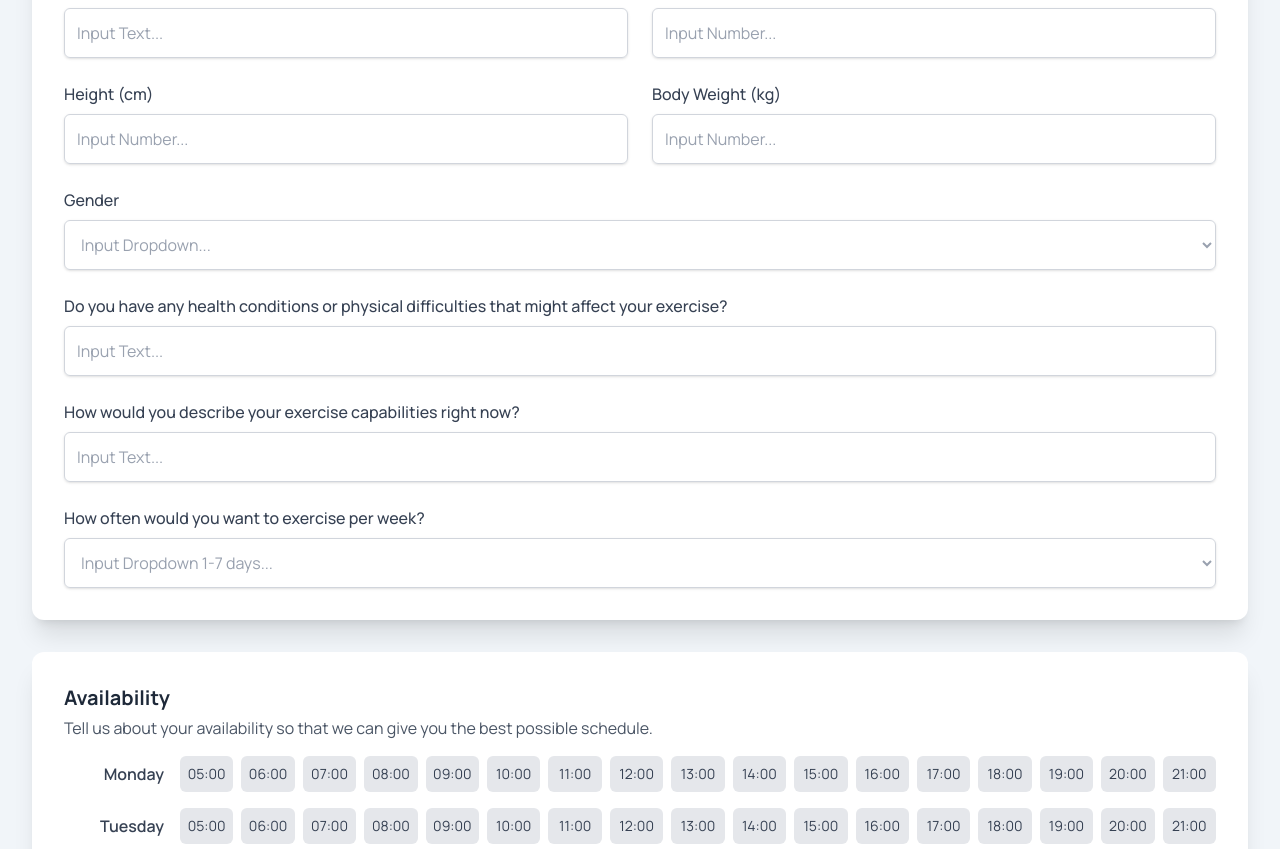
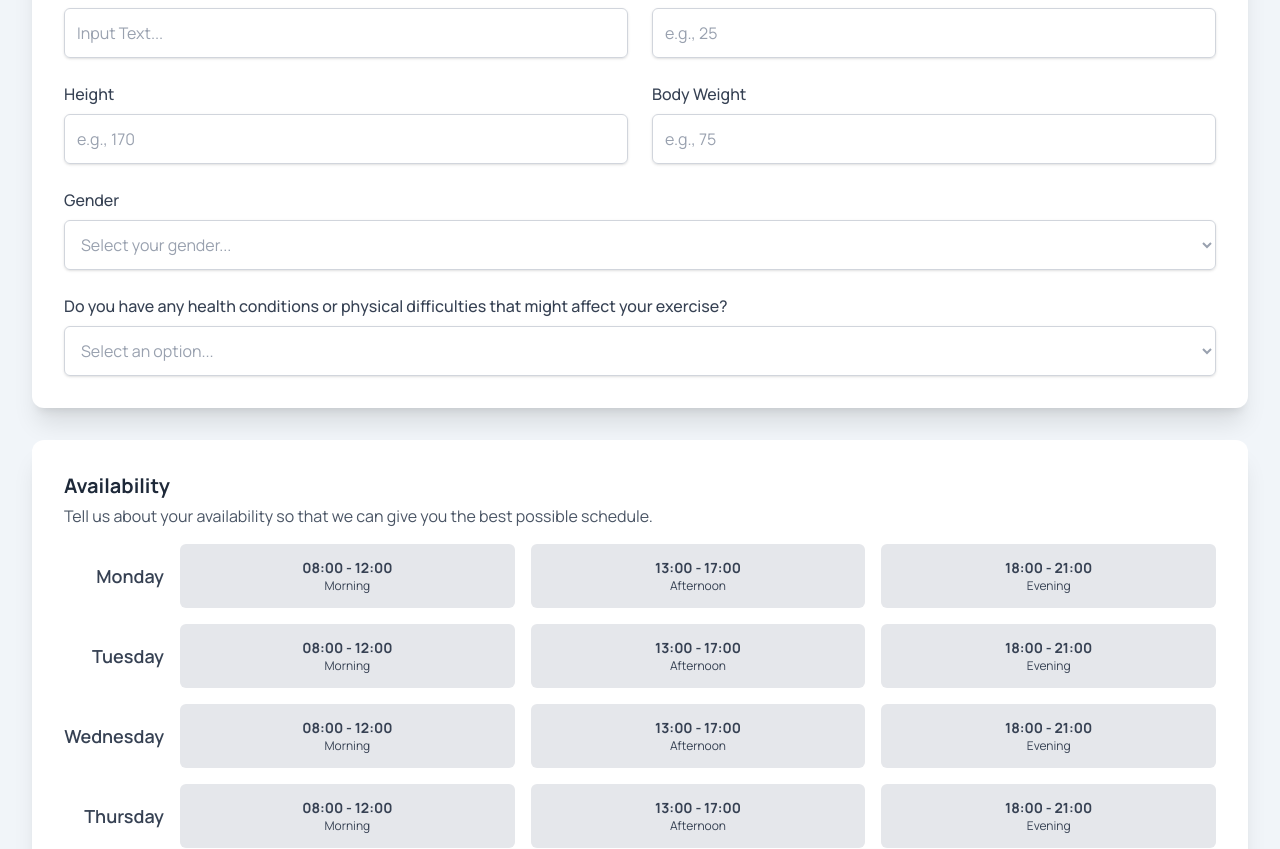
Before and after one commit to 5calvinw/PermaFit, a Next.js app: page /onboarding in a window 1280 px wide. Shown: the part 188-1037 px from the top of the page. Built offline with nearby package versions, Linux system fonts and the light colour scheme.

Commit message:
upgrade onboarding
onboarding changes:
1. input text black
2. remove unnecessary questions
3. add requirements for every questions
4. smaller card (not full width)
5. changing time input
6. smaller submit button

```diff
--- a/src/app/onboarding/page.tsx
+++ b/src/app/onboarding/page.tsx
@@ -1,11 +1,11 @@
-'use client'
+'use client';
 
-import { useState } from 'react';
+import { useState, useCallback } from 'react';
 import { useRouter } from 'next/navigation';
-// ✨ 1. IMPORT IDetail along with the others
 import { db, IUser, ISession, IDetail } from '../lib/db';
 
-// --- (No changes to interfaces or other functions) ---
+// --- TYPE DEFINITIONS ---
+// Removed exerciseFrequency
 interface IFormData {
   name: string;
   age: string;
@@ -13,64 +13,81 @@
   bodyWeight: string;
   gender: string;
   healthConditions: string;
-  mobility: string;
-  exerciseCapabilities: string;
-  exerciseFrequency: string;
 }
-type TimeSlot = string;
+type TimeBlockLabel = string;
 type Day = string;
-type Availability = Record<Day, Record<TimeSlot, boolean>>;
-const DAYS_OF_WEEK: Day[] = ["Monday", "Tuesday", "Wednesday", "Thursday", "Friday", "Saturday", "Sunday"];
-const TIME_SLOTS: TimeSlot[] = Array.from({ length: 17 }, (_, i) => `${String(i + 5).padStart(2, '0')}:00`);
+type Availability = Record<Day, Record<TimeBlockLabel, boolean>>;
+type FormattedAvailability = Record<Day, string[]>;
+type ScheduleSlot = { day: string; slot: string };
+
+// --- CONSTANTS & CONFIGURATION ---
+const DAYS_OF_WEEK: Day[] = ['Monday', 'Tuesday', 'Wednesday', 'Thursday', 'Friday', 'Saturday', 'Sunday'];
+
+const TIME_BLOCKS = [
+  { label: 'Morning', time: '09:00', range: '08:00 - 12:00' },
+  { label: 'Afternoon', time: '14:00', range: '13:00 - 17:00' },
+  { label: 'Evening', time: '18:00', range: '18:00 - 21:00' },
+];
+
+// --- HELPER FUNCTIONS (Pure Logic) ---
+
+/**
+ * Creates the initial state for the availability grid using time blocks.
+ * @returns {Availability} The initial availability object.
+ */
 const createInitialAvailability = (): Availability => {
   const initialState: Availability = {};
-  DAYS_OF_WEEK.forEach(day => {
+  DAYS_OF_WEEK.forEach((day) => {
     initialState[day] = {};
-    TIME_SLOTS.forEach(time => {
-      initialState[day][time] = false;
+    TIME_BLOCKS.forEach((block) => {
+      initialState[day][block.label] = false;
     });
   });
   return initialState;
 };
-function pickSchedule(availability: any, sessions: number): {day: string, slot: string}[] {
+
+/**
+ * Selects a weekly exercise schedule based on user availability, aiming for an even distribution of sessions.
+ * @param {FormattedAvailability} availability - The user's available time slots (as representative times).
+ * @param {number} sessions - The desired number of sessions per week.
+ * @returns {ScheduleSlot[]} An array of selected schedule slots.
+ */
+function pickSchedule(availability: FormattedAvailability, sessions: number): ScheduleSlot[] {
   const dayOrder: Record<string, number> = {
-      Monday: 1, Tuesday: 2, Wednesday: 3, Thursday: 4,
-      Friday: 5, Saturday: 6, Sunday: 7,
+    Monday: 1,
+    Tuesday: 2,
+    Wednesday: 3,
+    Thursday: 4,
+    Friday: 5,
+    Saturday: 6,
+    Sunday: 7,
   };
 
-    let potentialSlots: {dayIndex: number; day: string; time: string}[] = [];
-    Object.entries(availability).forEach(([day, slots]: any) => {
-        slots.forEach((time: string) => {
-            potentialSlots.push({ dayIndex: dayOrder[day], day, time });
-        });
-    });
-    potentialSlots.sort((a, b) => a.dayIndex - b.dayIndex);
+  let potentialSlots = Object.entries(availability)
+    .flatMap(([day, slots]) => slots.map((time) => ({ dayIndex: dayOrder[day], day, time })))
+    .sort((a, b) => a.dayIndex - b.dayIndex || a.time.localeCompare(b.time));
 
-    if (sessions <= 0 || potentialSlots.length === 0) {
-        return [];
-    }
+  if (sessions <= 0 || potentialSlots.length === 0) return [];
 
-    const selectedSchedule: {day: string, slot: string}[] = [];
+  const selectedSchedule: ScheduleSlot[] = [];
   const gap = 7.0 / sessions;
   let lastPickedDayIndex = -Infinity;
 
   while (selectedSchedule.length < sessions && potentialSlots.length > 0) {
-        const nextSlot = potentialSlots.find(
-            slot => slot.dayIndex >= lastPickedDayIndex + gap
-        );
+    const nextSlotIndex = potentialSlots.findIndex((slot) => slot.dayIndex >= lastPickedDayIndex + gap);
 
-        if (nextSlot) {
+    if (nextSlotIndex !== -1) {
+      const [nextSlot] = potentialSlots.splice(nextSlotIndex, 1);
       selectedSchedule.push({ day: nextSlot.day, slot: nextSlot.time });
       lastPickedDayIndex = nextSlot.dayIndex;
-            potentialSlots = potentialSlots.filter(slot => slot !== nextSlot);
     } else {
       break;
     }
   }
 
   if (selectedSchedule.length < sessions) {
-        const pickedDays = selectedSchedule.map(s => s.day);
-        const remainingSlots = potentialSlots.filter(s => !pickedDays.includes(s.day));
+    const pickedDays = new Set(selectedSchedule.map((s) => s.day));
+    const remainingSlots = potentialSlots.filter((s) => !pickedDays.has(s.day));
     const needed = sessions - selectedSchedule.length;
 
     for (let i = 0; i < needed && i < remainingSlots.length; i++) {
@@ -81,9 +98,31 @@
   return selectedSchedule;
 }
 
+/**
+ * Validates the form data before submission.
+ * @param {IFormData} data - The form data to validate.
+ * @returns {string | null} An error message string if validation fails, otherwise null.
+ */
+function validateFormData(data: IFormData): string | null {
+  const age = parseInt(data.age, 10);
+  const height = parseInt(data.height, 10);
+  const weight = parseInt(data.bodyWeight, 10);
+
+  if (data.name.trim() === '') return 'Name is required.';
+  if (!age || age < 1 || age > 120) return 'Please enter a valid age between 1 and 120.';
+  if (!height || height < 50 || height > 200) return 'Please enter a valid height between 50 and 200 cm.';
+  if (!weight || weight < 20 || weight > 200) return 'Please enter a valid body weight between 20 and 200 kg.';
+  if (data.gender === '') return 'Please select a gender.';
+  if (data.healthConditions === '') return 'Please select a health condition option.';
+  // Removed exerciseFrequency check
+  return null;
+}
+
+// --- REACT COMPONENT ---
 export default function SchedulesPage() {
   const router = useRouter();
 
+  // Removed exerciseFrequency from initial state
   const [formData, setFormData] = useState<IFormData>({
     name: '',
     age: '',
@@ -91,55 +130,61 @@
     bodyWeight: '',
     gender: '',
     healthConditions: '',
-    mobility: '',
-    exerciseCapabilities: '',
-    exerciseFrequency: '',
   });
 
   const [availability, setAvailability] = useState<Availability>(createInitialAvailability());
 
-  const handleChange = (e: React.ChangeEvent<HTMLInputElement | HTMLSelectElement>) => {
+  const handleChange = useCallback((e: React.ChangeEvent<HTMLInputElement | HTMLSelectElement>) => {
     const { name, value } = e.target;
-    setFormData(prevState => ({
-      ...prevState,
-      [name]: value,
+    let processedValue = value;
+    if (['age', 'height', 'bodyWeight'].includes(name)) {
+      processedValue = value.replace(/\D/g, '');
+    } else if (name === 'name') {
+      processedValue = value.replace(/[^a-zA-Z\s]/g, '');
+    }
+    setFormData((prevState) => ({ ...prevState, [name]: processedValue }));
+  }, []);
+
+  const handleAvailabilityToggle = useCallback((day: Day, blockLabel: TimeBlockLabel) => {
+    setAvailability((prev) => ({
+      ...prev,
+      [day]: { ...prev[day], [blockLabel]: !prev[day][blockLabel] },
     }));
-  };
+  }, []);
 
-  const handleAvailabilityToggle = (day: Day, time: TimeSlot) => {
-    setAvailability(prev => ({
-      ...prev,
-      [day]: {
-        ...prev[day],
-        [time]: !prev[day][time],
-      }
-    }));
-  };
-
-  const handleSubmit = async (e: React.FormEvent) => {
+  const handleSubmit = useCallback(
+    async (e: React.FormEvent) => {
       e.preventDefault();
 
+      const validationError = validateFormData(formData);
+      if (validationError) {
+        alert(validationError);
+        return;
+      }
+
+      try {
         const newUser: IUser = {
           name: formData.name,
-      age: parseInt(formData.age, 10) || 0,
-      height: parseFloat(formData.height) || 0,
-      weight: parseFloat(formData.bodyWeight) || 0,
+          age: parseInt(formData.age, 10),
+          height: parseInt(formData.height, 10),
+          weight: parseInt(formData.bodyWeight, 10),
           health: formData.healthConditions,
-      preferredFrequency: formData.exerciseFrequency,
+          preferredFrequency: '', // This field can be removed or set to empty
         };
+        await db.users.add(newUser);
 
-    try {
-      const id = await db.users.add(newUser);
-      console.log(`User data saved to database with ID: ${id}`);
+        // UPDATE: Calculate sessionsPerWeek based on the number of days selected in availability
+        const sessionsPerWeek = Object.values(availability).filter((daySlots) =>
+          Object.values(daySlots).some((isSelected) => isSelected)
+        ).length;
 
-      const sessionsPerWeek = parseInt(formData.exerciseFrequency, 10) || 0;
+        const formattedAvailability: FormattedAvailability = {};
+        const blockTimeToLabelMap = Object.fromEntries(TIME_BLOCKS.map((b) => [b.label, b.time]));
 
-      const formattedAvailability: Record<string, string[]> = {};
-      Object.entries(availability).forEach(([day, times]) => {
-        const selectedTimes = Object.entries(times)
-          .filter(([, isSelected]) => isSelected)
-          .map(([time]) => time);
-
+        Object.entries(availability).forEach(([day, blocks]) => {
+          const selectedTimes = Object.keys(blocks)
+            .filter((blockLabel) => blocks[blockLabel])
+            .map((blockLabel) => blockTimeToLabelMap[blockLabel]);
           if (selectedTimes.length > 0) {
             formattedAvailability[day] = selectedTimes;
           }
@@ -147,15 +192,10 @@
 
         if (sessionsPerWeek > 0 && Object.keys(formattedAvailability).length > 0) {
           const generatedSchedule = pickSchedule(formattedAvailability, sessionsPerWeek);
-
-        // ✨ 2. NEW LOGIC TO CREATE DETAILS AND SESSIONS
-        // Define the preset workout plan
           const movementOrder = [1, 3, 2, 5, 4];
 
-        // Loop through each session returned by pickSchedule
           for (const scheduleItem of generatedSchedule) {
-          // A. Create the 5 detail records for this session
-          const detailsToCreate: Omit<IDetail, 'detailID'>[] = movementOrder.map(mId => ({
+            const detailsToCreate: Omit<IDetail, 'detailID'>[] = movementOrder.map((mId) => ({
               movementID: mId,
               totalSets: 3,
               totalReps: 10,
@@ -163,128 +203,150 @@
               badRep: 0,
               completedSets: 0,
             }));
-
-          // B. Save the details and get their new primary keys (IDs)
             const newDetailIDs = await db.details.bulkAdd(detailsToCreate, { allKeys: true });
-
-          // C. Create the session object with the new detail IDs
             const sessionToSave: Omit<ISession, 'sessionID'> = {
               day: scheduleItem.day,
               time: scheduleItem.slot,
-            detailIDs: newDetailIDs as number[], // Link to the details we just created
+              detailIDs: newDetailIDs as number[],
             };
-
-          // D. Save the new session to the database
             await db.sessions.add(sessionToSave);
           }
-        console.log(`Generated and saved ${generatedSchedule.length} new sessions with custom details.`);
         }
 
         alert('Onboarding successful! You will be redirected to the homepage.');
         router.push('/');
-
       } catch (error) {
-      console.error("Failed to save user data or schedule:", error);
+        console.error('Failed to save user data or schedule:', error);
         alert('There was an error submitting your information. Please try again.');
       }
-  };
+    },
+    [formData, availability, router]
+  );
 
-  const inputClasses = "w-full p-3 border border-gray-300 rounded-md shadow-sm focus:ring-blue-500 focus:border-blue-500 placeholder:text-gray-400";
+  const inputClasses =
+    'w-full p-3 border border-gray-300 rounded-md shadow-sm focus:ring-blue-500 focus:border-blue-500 placeholder:text-gray-400 text-black';
 
   return (
-    // --- (The JSX for the form remains completely unchanged) ---
     <main className="flex-1 bg-slate-100 p-8">
+      <div className="max-w-7xl mx-auto">
         <form onSubmit={handleSubmit}>
-          {/* --- Box 1: Onboarding Questions --- */}
           <div className="bg-white p-8 shadow-xl rounded-xl mb-8">
             <div className="mb-8">
               <h1 className="text-2xl font-bold text-black">Onboarding</h1>
-                  <p className="text-xl text-black mt-2">Tell us about yourself for us to give you the best experience on our application.</p>
+              <p className="text-xl text-black mt-2">
+                Tell us about yourself for us to give you the best experience on our application.
+              </p>
             </div>
-
             <div className="grid grid-cols-1 md:grid-cols-2 gap-6 mb-6">
-              <div>
-                  <label htmlFor="name" className="block mb-2 font-medium text-gray-700">Name</label>
-                  <input type="text" id="name" name="name" placeholder="Input Text..." value={formData.name} onChange={handleChange} className={inputClasses}/>
+              {[
+                { id: 'name', label: 'Name', placeholder: 'Input Text...', type: 'text' },
+                { id: 'age', label: 'Age', placeholder: 'e.g., 25', inputMode: 'numeric' },
+                { id: 'height', label: 'Height (cm)', placeholder: 'e.g., 170', inputMode: 'numeric' },
+                { id: 'bodyWeight', label: 'Body Weight (kg)', placeholder: 'e.g., 75', inputMode: 'numeric' },
+              ].map((field) => (
+                <div key={field.id}>
+                  <label htmlFor={field.id} className="block mb-2 font-medium text-gray-700">
+                    {field.id.charAt(0).toUpperCase() + field.id.slice(1).replace(/([A-Z])/g, ' $1')}
+                  </label>
+                  <input
+                    suppressHydrationWarning
+                    type={field.type || 'text'}
+                    id={field.id}
+                    name={field.id}
+                    placeholder={field.placeholder}
+                    value={formData[field.id as keyof IFormData]}
+                    onChange={handleChange}
+                    className={inputClasses}
+                    inputMode={field.inputMode as 'numeric' | undefined}
+                  />
                 </div>
-              <div>
-                  <label htmlFor="age" className="block mb-2 font-medium text-gray-700">Age</label>
-                  <input type="number" id="age" name="age" placeholder="Input Number..." value={formData.age} onChange={handleChange} className={inputClasses}/>
-              </div>
-              <div>
-                  <label htmlFor="height" className="block mb-2 font-medium text-gray-700">Height (cm)</label>
-                  <input type="number" id="height" name="height" placeholder="Input Number..." value={formData.height} onChange={handleChange} className={inputClasses}/>
-              </div>
-              <div>
-                  <label htmlFor="bodyWeight" className="block mb-2 font-medium text-gray-700">Body Weight (kg)</label>
-                  <input type="number" id="bodyWeight" name="bodyWeight" placeholder="Input Number..." value={formData.bodyWeight} onChange={handleChange} className={inputClasses}/>
-              </div>
+              ))}
             </div>
             <div className="space-y-6">
               <div>
-                  <label htmlFor="gender" className="block mb-2 font-medium text-gray-700">Gender</label>
-                  <select id="gender" name="gender" value={formData.gender} onChange={handleChange} className={`${inputClasses} ${formData.gender === '' ? 'text-gray-400' : ''}`}>
-                  <option value="" disabled>Input Dropdown...</option>
+                <label htmlFor="gender" className="block mb-2 font-medium text-gray-700">
+                  Gender
+                </label>
+                <select
+                  id="gender"
+                  name="gender"
+                  value={formData.gender}
+                  onChange={handleChange}
+                  className={`${inputClasses} ${formData.gender === '' ? 'text-gray-400' : 'text-black'}`}
+                >
+                  <option value="" disabled>
+                    Select your gender...
+                  </option>
                   <option value="male">Male</option>
                   <option value="female">Female</option>
                 </select>
               </div>
               <div>
-                  <label htmlFor="healthConditions" className="block mb-2 font-medium text-gray-700">Do you have any health conditions or physical difficulties that might affect your exercise?</label>
-                  <input type="text" id="healthConditions" name="healthConditions" placeholder="Input Text..." value={formData.healthConditions} onChange={handleChange} className={inputClasses}/>
-              </div>
-              <div>
-                  <label htmlFor="exerciseCapabilities" className="block mb-2 font-medium text-gray-700">How would you describe your exercise capabilities right now?</label>
-                  <input type="text" id="exerciseCapabilities" name="exerciseCapabilities" placeholder="Input Text..." value={formData.exerciseCapabilities} onChange={handleChange} className={inputClasses}/>
-              </div>
-                <div>
-                  <label htmlFor="exerciseFrequency" className="block mb-2 font-medium text-gray-700">How often would you want to exercise per week?</label>
-                  <select id="exerciseFrequency" name="exerciseFrequency" value={formData.exerciseFrequency} onChange={handleChange} className={`${inputClasses} ${formData.exerciseFrequency === '' ? 'text-gray-400' : ''}`}>
-                      <option value="" disabled>Input Dropdown 1-7 days...</option>
-                      {[...Array(7)].map((_, i) => (
-                          <option key={i + 1} value={i + 1}>{i + 1} day{i > 0 && 's'}</option>
-                      ))}
+                <label htmlFor="healthConditions" className="block mb-2 font-medium text-gray-700">
+                  Do you have any health conditions or physical difficulties that might affect your exercise?
+                </label>
+                <select
+                  id="healthConditions"
+                  name="healthConditions"
+                  value={formData.healthConditions}
+                  onChange={handleChange}
+                  className={`${inputClasses} ${formData.healthConditions === '' ? 'text-gray-400' : 'text-black'}`}
+                >
+                  <option value="" disabled>
+                    Select an option...
+                  </option>
+                  <option value="None">None</option>
+                  <option value="Asthma">Asthma</option>
+                  <option value="Heart Condition">Heart Condition</option>
+                  <option value="High Blood Pressure">High Blood Pressure</option>
+                  <option value="Back/Knee Pain">Back/Knee Pain</option>
+                  <option value="Other">Other</option>
                 </select>
               </div>
+              {/* The exercise frequency dropdown has been removed from here */}
             </div>
           </div>
-
-          {/* --- Box 2: Availability & Submission --- */}
           <div className="bg-white p-8 shadow-xl rounded-xl">
             <h2 className="text-xl font-bold text-gray-800">Availability</h2>
-              <p className="text-gray-600 mt-1 mb-4">Tell us about your availability so that we can give you the best possible schedule.</p>
+            <p className="text-gray-600 mt-1 mb-4">
+              Tell us about your availability so that we can give you the best possible schedule.
+            </p>
             <div className="space-y-4">
-                  {DAYS_OF_WEEK.map(day => (
+              {DAYS_OF_WEEK.map((day) => (
                 <div key={day} className="grid grid-cols-[100px_1fr] items-center gap-4">
-                          <span className="font-semibold text-gray-700 text-right">{day}</span>
-                          <div className="grid grid-cols-6 sm:grid-cols-9 md:grid-cols-12 lg:grid-cols-17 gap-2">
-                              {TIME_SLOTS.map(time => (
+                  {/* UPDATE: Added text-lg to make the day text larger */}
+                  <span className="font-semibold text-gray-700 text-right text-lg">{day}</span>
+                  <div className="grid grid-cols-3 gap-4">
+                    {TIME_BLOCKS.map((block) => (
                       <button
                         type="button"
-                                      key={time}
-                                      onClick={() => handleAvailabilityToggle(day, time)}
-                                      className={`w-full text-center py-2 text-sm rounded-md transition-colors ${
-                                          availability[day][time]
+                        key={block.label}
+                        onClick={() => handleAvailabilityToggle(day, block.label)}
+                        className={`w-full rounded-md transition-colors h-16 flex flex-col items-center justify-center ${
+                          availability[day][block.label]
                             ? 'bg-green-500 text-white hover:bg-green-600'
                             : 'bg-gray-200 text-gray-700 hover:bg-gray-300'
                         }`}
                       >
-
-                                      {time}
+                        <span className="font-bold text-sm">{block.range}</span>
+                        <span className="text-xs">{block.label}</span>
                       </button>
                     ))}
                   </div>
                 </div>
               ))}
             </div>
+            <div className="mt-8 flex justify-center">
               <button
                 type="submit"
-                  className="mt-8 w-full py-3 px-4 border border-transparent rounded-md shadow-sm text-white font-semibold bg-[#487FB2] hover:bg-blue-800 focus:outline-none focus:ring-2 focus:ring-offset-2 focus:ring-blue-500 flex items-center justify-center gap-2"
+                className="py-3 px-6 border border-transparent rounded-md shadow-sm text-white font-semibold bg-[#487FB2] hover:bg-blue-800 focus:outline-none focus:ring-2 focus:ring-offset-2 focus:ring-blue-500 flex items-center justify-center gap-2"
               >
                 Submit & Finish Onboarding →
               </button>
             </div>
+          </div>
         </form>
+      </div>
     </main>
   );
 }
```
Lines whose indentation alone changed are shown as unchanged.
